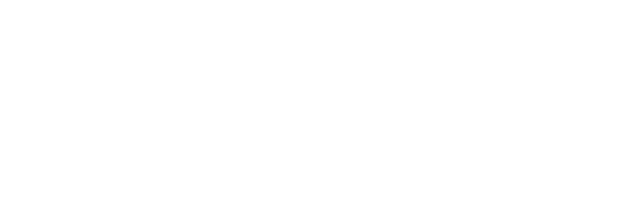
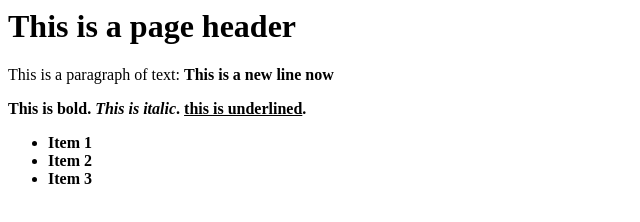
Before and after one commit to watchdogsrules/classtut, a plain HTML site: page index.html in a window 1280 px wide. Shown: the whole page, without its empty margins (0-640 px from the left). Drawn offline with Linux system fonts and the light colour scheme.

Commit message:
Update index.html

```diff
--- a/index.html
+++ b/index.html
@@ -3,13 +3,25 @@
    <title>Github Example Site</title>
  </head>
 
-<body>
+  <body>
+    <h1>This is a page header</h1>
+
+    <p>This is a paragraph of text: <b>
+     This is a new line now
+    </p>
+
+    <p>
+     <b>This is bold</b>. <i>This is italic</i>. <u>this is underlined</u>.
+     <ul>
+      <li>Item 1</li>
+      <li>Item 2</li>
+      <li>Item 3</li>
 
 
+     </ul>
+
+    </p>
 
 
-
-
-
-</body>
+  </body>
 </html>
```
